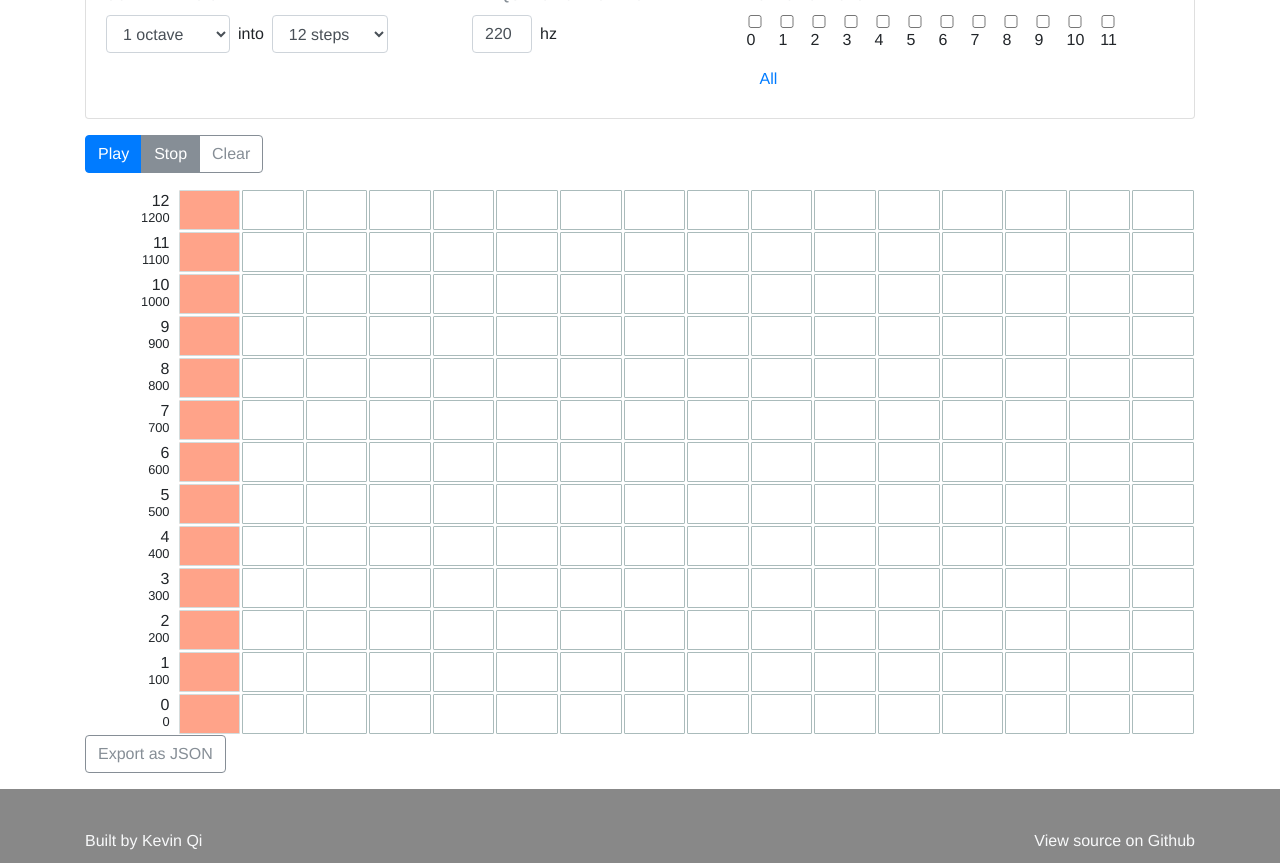
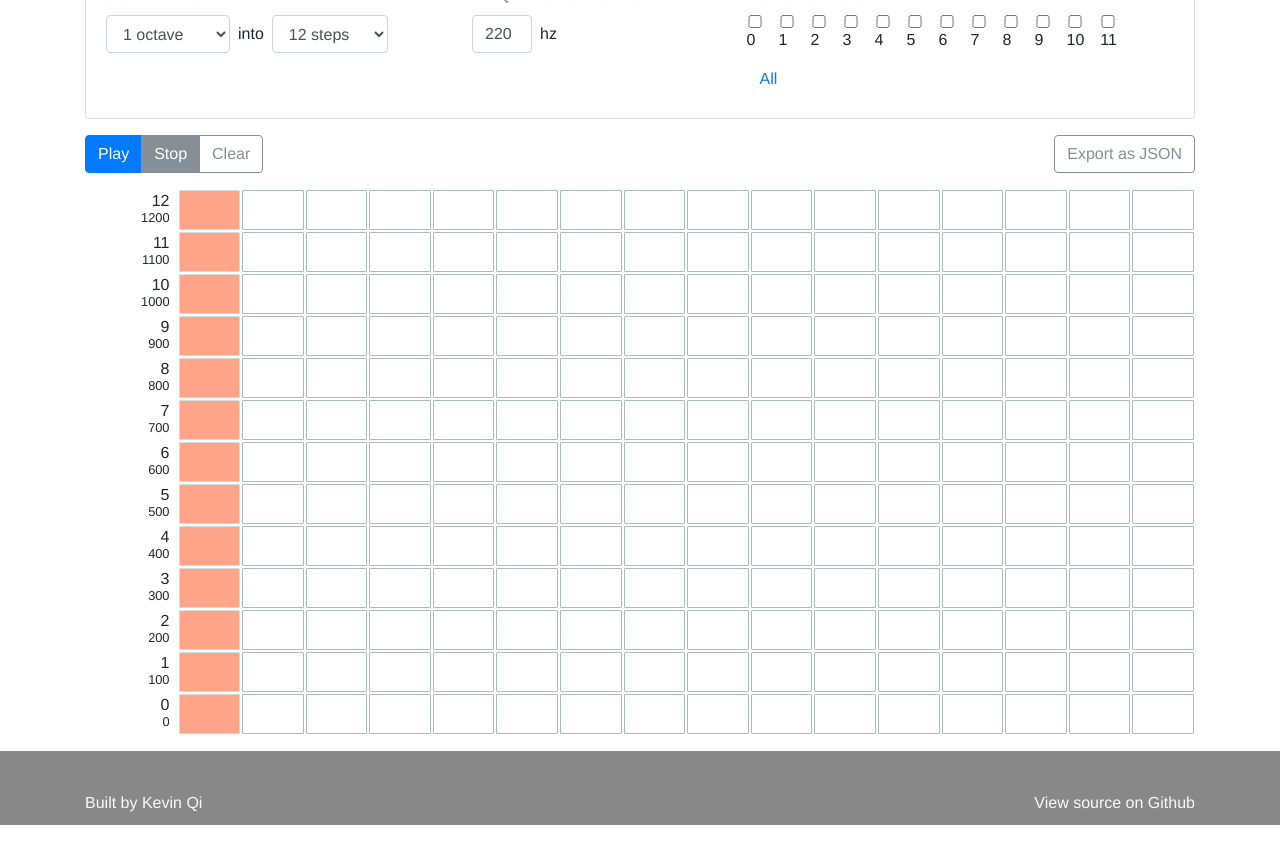
Before and after one commit to kevinsqi/microharmonic, a React (Create React App) app in the folder client/: page /composer in a window 1280 px wide. Shown: the part 260-1123 px from the top of the page. After the commit the page ends 1085 px from the top, so only its background shows below. Built offline with nearby package versions, Linux system fonts and the light colour scheme.

Commit message:
move export button

```diff
--- a/client/src/App.css
+++ b/client/src/App.css
@@ -16,6 +16,10 @@ input[type=checkbox] {
 
 .line-height-1 {
   line-height: 1;
+}
+
+.flex-1 {
+  flex: 1;
 }
 
 .mb1 {
--- a/client/src/Composer.js
+++ b/client/src/Composer.js
@@ -51,7 +51,8 @@ function Step(props) {
 
 function ComposerSettings(props) {
   return (
-    <div className="btn-group mb-3">
+    <div className="d-flex flex-row mb-3">
+      <div className="btn-group flex-1">
         <button className="btn btn-primary" onClick={props.onPlay}>Play</button>
         <button
           className="btn btn-secondary"
@@ -60,6 +61,10 @@ function ComposerSettings(props) {
           Stop
         </button>
         <button className="btn btn-outline-secondary" onClick={props.onClear}>Clear</button>
+      </div>
+      <div>
+        <button className="btn btn-outline-secondary" onClick={props.onExport}>Export as JSON</button>
+      </div>
     </div>
   );
 }
@@ -233,11 +238,9 @@ class Composer extends React.Component {
           onPlay={this.onPlay}
           onStop={this.onStop}
           onClear={this.onClear}
+          onExport={this.onExport}
         />
-
         {descendingNoteOffsets.map((offset) => this.renderRow(offset))}
-
-        <button className="btn btn-outline-secondary" onClick={this.onExport}>Export as JSON</button>
       </div>
     );
   }
```
Lines whose indentation alone changed are shown as unchanged.
